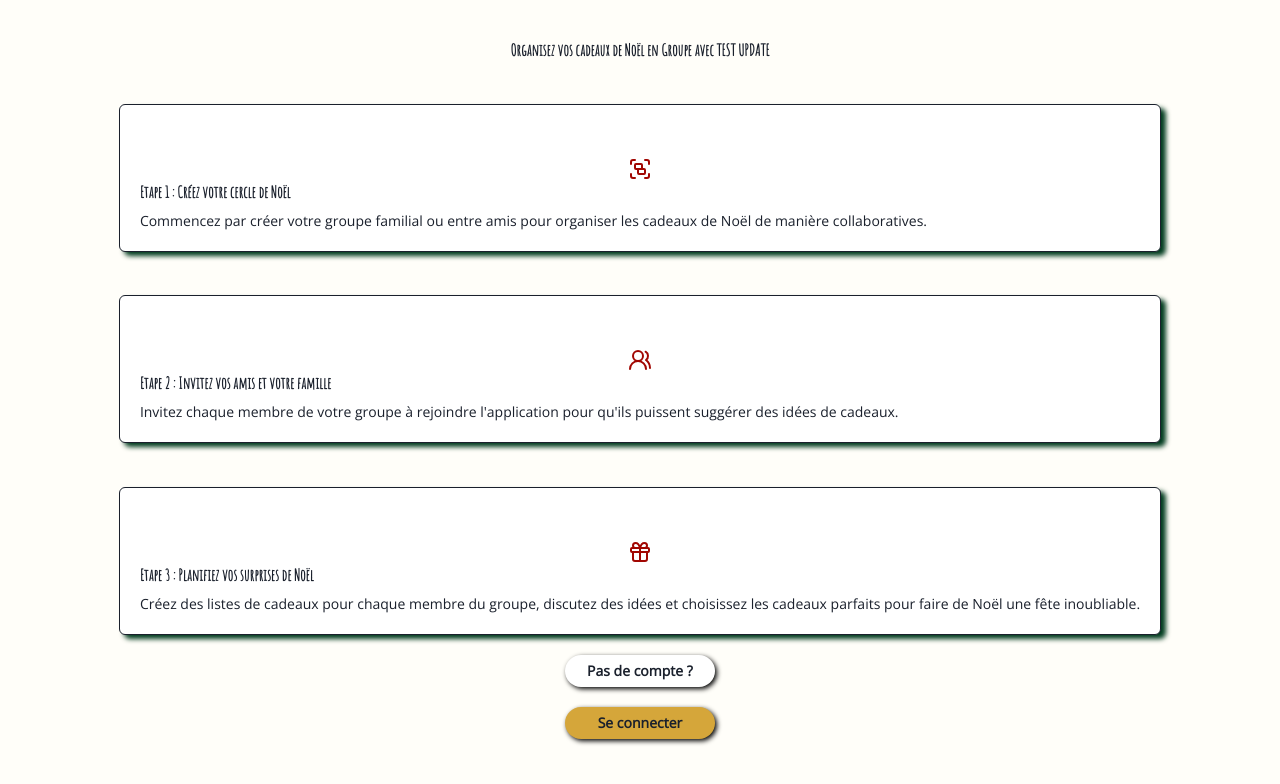
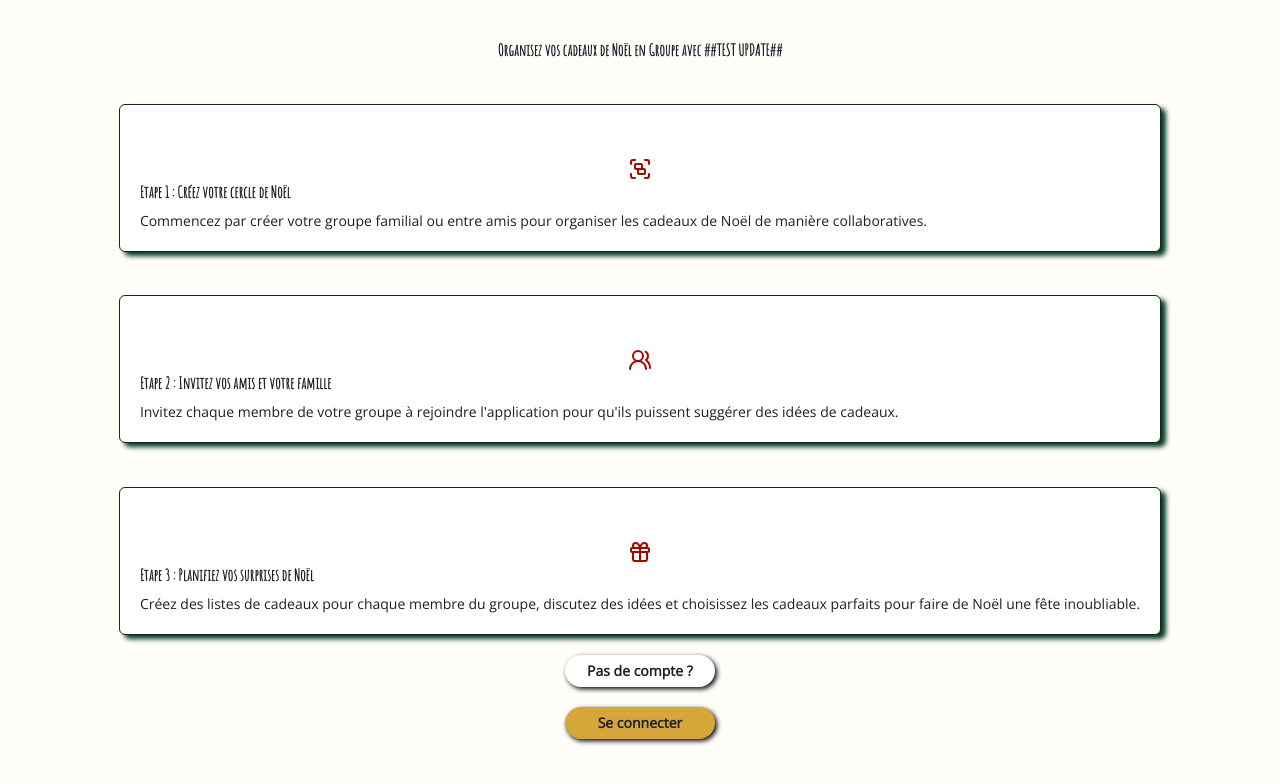
Before and after one commit to WildCodeSchool/2023-11-wns-bleu-g2-christmas-gifts-planner, a Next.js app in the folder frontend/: page / in a window 1280 px wide. Shown: the top 784 px of the page. Built offline with nearby package versions, Linux system fonts and the light colour scheme.

Commit message:
update to index.ts for CD test

```diff
--- a/frontend/src/pages/index.tsx
+++ b/frontend/src/pages/index.tsx
@@ -27,7 +27,7 @@ export default function Home() {
         <Box flexDirection="column">
           <Center>
             <Heading fontSize="m">
-              Organisez vos cadeaux de Noël en Groupe avec TEST UPDATE
+              Organisez vos cadeaux de Noël en Groupe avec ##TEST UPDATE##
             </Heading>
           </Center>
 
```
